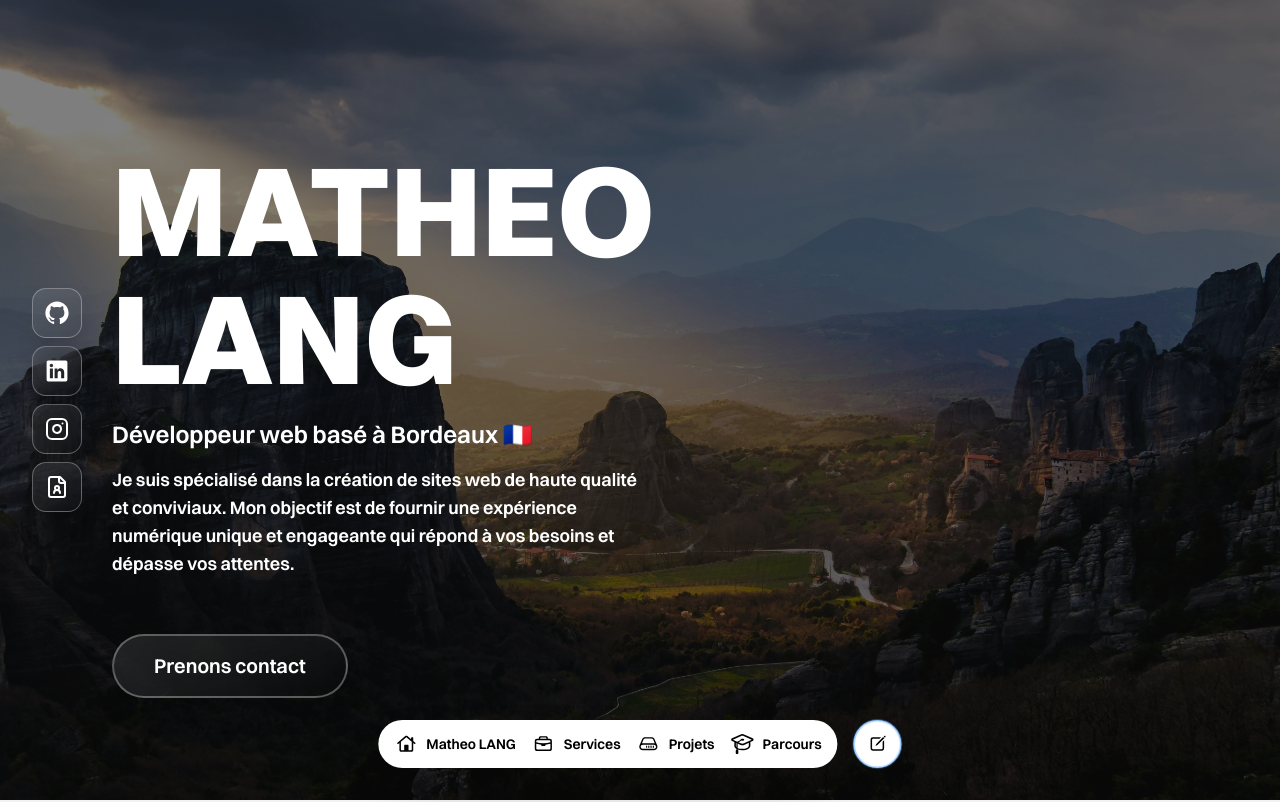
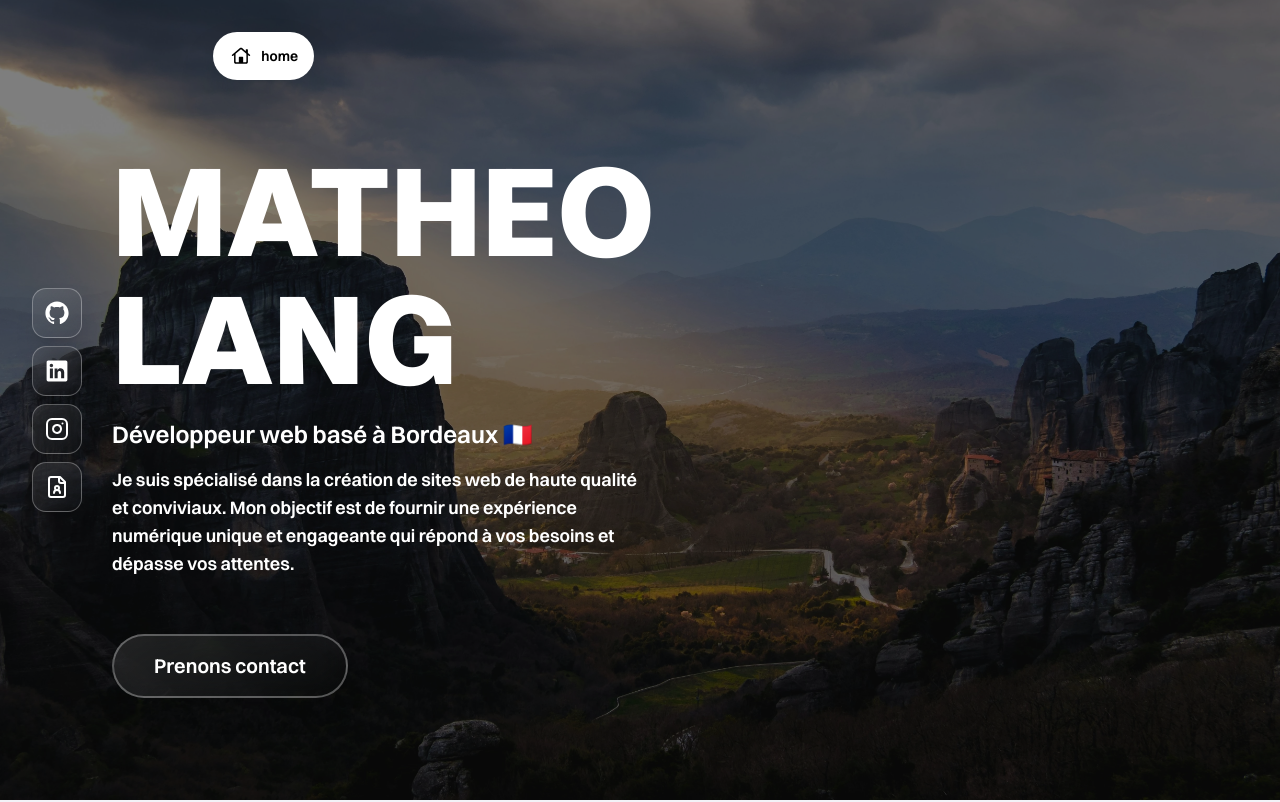
Before and after one commit to Matsuel/portfolio, a Next.js app: page / in a window 1280 px wide. Shown: the top 802 px of the page. Built offline with nearby package versions, Linux system fonts and the light colour scheme.

Commit message:
Start rework navbar

```diff
--- a/constants/navbar.tsx
+++ b/constants/navbar.tsx
@@ -5,24 +5,32 @@ import School from "@/components/icons/School";
 import Write from "@/components/icons/Write";
 
 export enum NavbarLinkSection {
-    Home = "/",
+    Home = "#home",
     Services = "#services",
     Projects = "#projets",
     Education = "#parcours",
     Contact = "#contact",
 }
 
-export const homeSection = { name: "Matheo LANG", sectionId: NavbarLinkSection.Home, icon: <House /> };
-export const servicesSection = { name: "Services", sectionId: NavbarLinkSection.Services, icon: <Briefcase /> };
-export const projectsSection = { name: "Projets", sectionId: NavbarLinkSection.Projects, icon: <ExternaleDrive /> };
-export const educationSection = { name: "Parcours", sectionId: NavbarLinkSection.Education, icon: <School /> };
-export const contactSection = { name: "Contact", sectionId: NavbarLinkSection.Contact, icon: <Write /> };
+export const home = { name: "Matheo LANG", sectionId: NavbarLinkSection.Home, icon: <House /> };
+export const services = { name: "Services", sectionId: NavbarLinkSection.Services, icon: <Briefcase /> };
+export const projects = { name: "Projets", sectionId: NavbarLinkSection.Projects, icon: <ExternaleDrive /> };
+export const parcours = { name: "Parcours", sectionId: NavbarLinkSection.Education, icon: <School /> };
+export const contact = { name: "Contact", sectionId: NavbarLinkSection.Contact, icon: <Write /> };
 
 export const navbarLinks = [
-    homeSection,
-    servicesSection,
-    projectsSection,
-    educationSection
+    home,
+    services,
+    projects,
+    parcours
 ];
 
+export const navbarLinksObj = {
+    home,
+    services,
+    projects,
+    parcours,
+    contact
+};
+
 export const mail = "matheolang@icloud.com"
--- a/src/components/Navbar.tsx
+++ b/src/components/Navbar.tsx
@@ -1,20 +1,26 @@
-import NavbarLink from "@/components/NavbarLink"
+"use client"
+import useCurrentSection from "@/hooks/useCurrentSection"
 import Link from "next/link"
-import { contactSection, mail, navbarLinks } from "../../constants/navbar"
+import { contact, mail, navbarLinksObj } from "../../constants/navbar"
+import NavbarLink from "./NavbarLink"
 
 const Navbar = () => {
+    const sectionIds = Object.values(navbarLinksObj).map(link => link.sectionId.replace("#", ""));
+
+    const { activeId } = useCurrentSection(sectionIds)
+
+    type NavbarLinkKey = keyof typeof navbarLinksObj;
+    const key: NavbarLinkKey = (activeId as NavbarLinkKey) || "services";
+    const icon = navbarLinksObj[key]?.icon;
+
     return (
-        <div className="fixed bottom-8 left-1/2 -translate-x-1/2 z-50 w-auto h-auto flex flex-row gap-4">
-            <nav className='z-50 w-auto h-auto p-3 px-4 rounded-full bg-white shadow-2xl flex flex-row gap-4'>
-                {navbarLinks.map((link) => (
-                    <NavbarLink
-                        key={link.sectionId}
-                        {...link}
-                    />
-                ))}
-            </nav>
-            <ContactButton />
-        </div>
+        <nav className='fixed top-8 left-1/6 z-50 w-auto h-auto p-3 px-4 rounded-full bg-white shadow-2xl flex flex-row gap-4'>
+            <NavbarLink
+                sectionId={activeId as string}
+                name={activeId as string}
+                icon={icon}
+            />
+        </nav>
     )
 }
 
@@ -28,7 +34,7 @@ export const ContactButton = () => {
         >
             <span className="wave absolute inset-0 rounded-full border-2 border-blue-400 animate-wave pointer-events-none" />
             <span className="wave absolute inset-0 rounded-full border-2 border-blue-400 animate-wave2 pointer-events-none" />
-            {contactSection.icon}
+            {contact.icon}
         </Link>
     )
 }
--- a/src/components/NavbarLink.tsx
+++ b/src/components/NavbarLink.tsx
@@ -17,7 +17,7 @@ const NavbarLink = ({
     const [isHovered, setIsHovered] = useState<boolean>(false);
 
     return (
-        <Link href={sectionId} className='flex items-center gap-2 text-foreground-inverted' onMouseEnter={() => setIsHovered(true)} onMouseLeave={() => setIsHovered(false)}>
+        <Link href={`#${sectionId}`} className='flex items-center gap-2 text-foreground-inverted' onMouseEnter={() => setIsHovered(true)} onMouseLeave={() => setIsHovered(false)}>
             {icon}
             <span
                 className={`text-sm font-semibold ${isHovered ? "block" : "hidden"} lg:block transition-all duration-300 ease-in-out`}
--- /dev/null
+++ b/src/hooks/useCurrentSection.tsx
@@ -0,0 +1,35 @@
+import { useEffect, useState } from "react";
+
+type Section = string; // ou remplace par un type plus précis si besoin
+
+const useCurrentSection = (sectionIds: Section[], offset = 0) => {
+    const [activeId, setActiveId] = useState<Section>("home");
+
+    useEffect(() => {
+        const handleScroll = () => {
+            let current: Section | null = null;
+
+            for (const id of sectionIds) {
+                const el = document.getElementById(id);
+                if (!el) continue;
+
+                const rect = el.getBoundingClientRect();
+                if (rect.top - offset <= 0 && rect.bottom - offset > 0) {
+                    current = id;
+                    break;
+                }
+            }
+
+            setActiveId(current as Section || "home");
+        };
+
+        window.addEventListener("scroll", handleScroll);
+        handleScroll(); // initial check
+
+        return () => window.removeEventListener("scroll", handleScroll);
+    }, [sectionIds, offset]);
+
+    return {activeId};
+}
+
+export default useCurrentSection;
```
